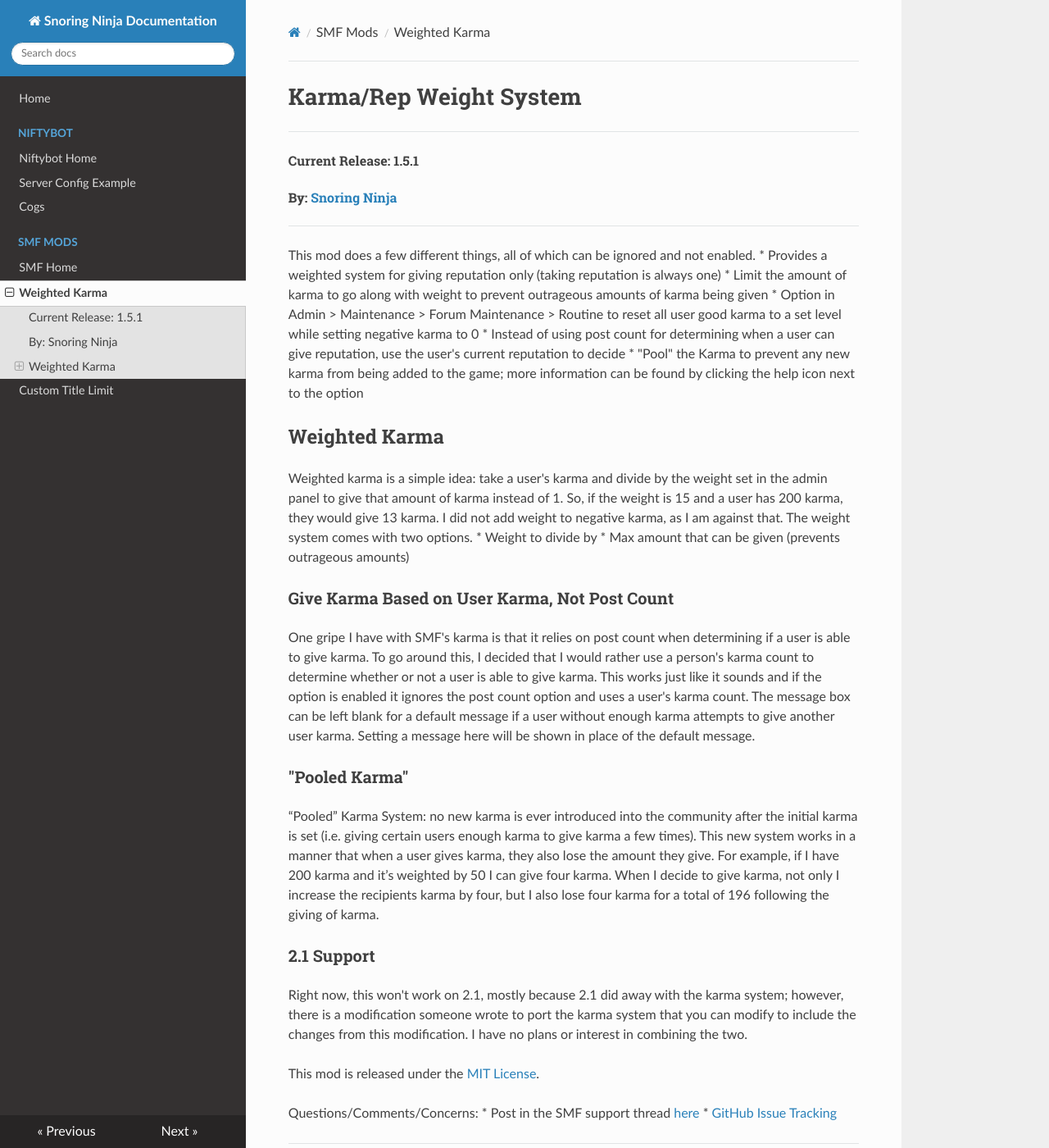
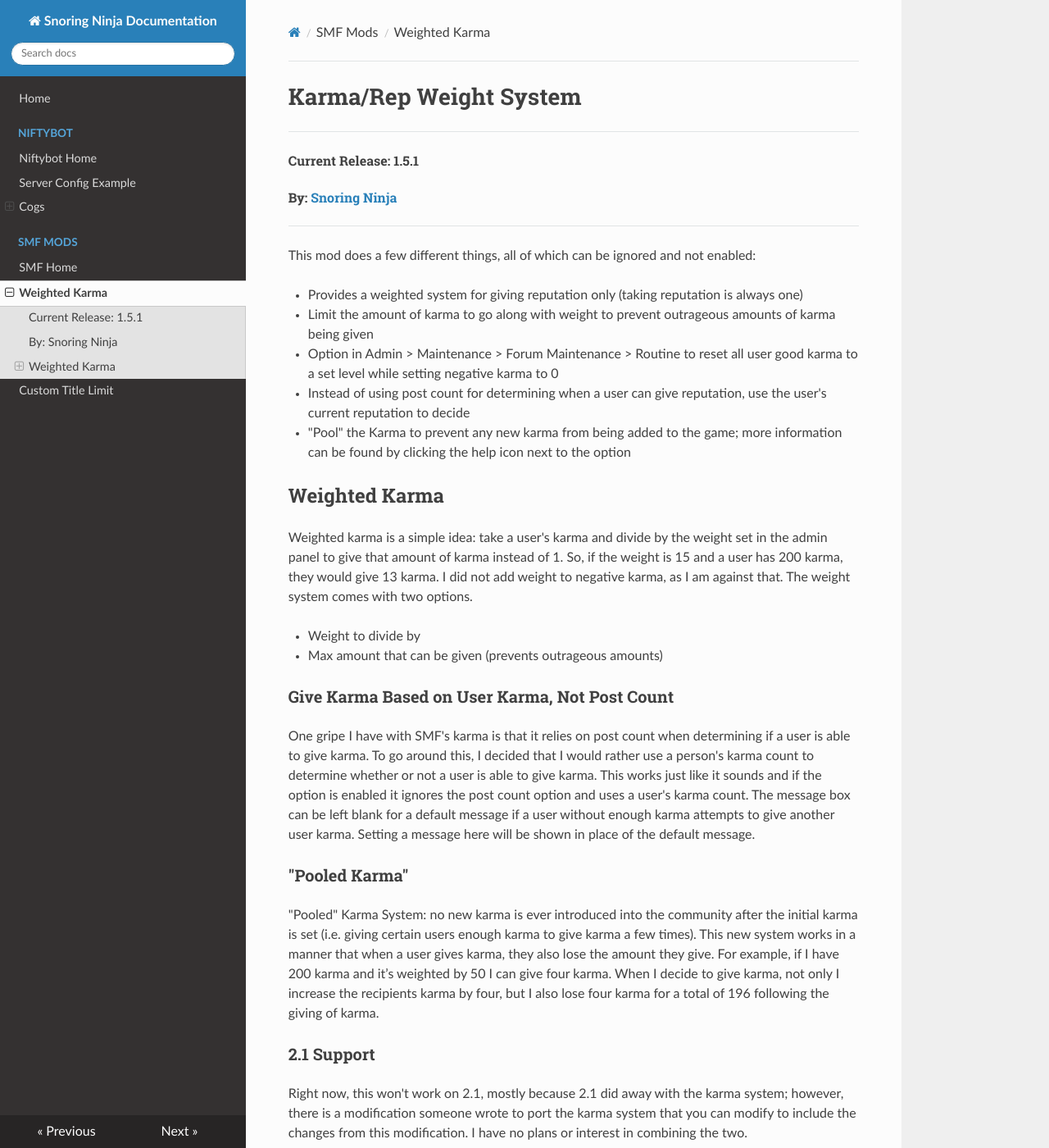
Before and after one commit to snoringninja/docs, an MkDocs documentation site: the page built from src/smf/weighted_karma.md, in a window 1280 px wide and 1400 px high. Shown: the whole window at 82% size. Built offline with MkDocs 1.6.1, drawn with Linux system fonts in a browser that asks for light colours; nearby versions of some CDN libraries; some of the changed text lies outside the part shown.

Commit message:
Rebuild.

```diff
--- a/mkdocs.yml
+++ b/mkdocs.yml
@@ -1,17 +1,21 @@
 site_name: Snoring Ninja Documentation
-docs_dir: src/
-site_dir: docs/
+docs_dir: src
+site_dir: docs
 nav:
-    - Home: 'index'
+    - Home: 'index.md'
     - Niftybot:
-        - 'Niftybot Home': 'niftybot'
+        - 'Niftybot Home': 'niftybot/index.md'
         - 'Server Config Example': 'niftybot/server_config_example.md'
-        - 'Cogs': 'niftybot/cogs/index.md'
+        - Cogs:
+            - 'Cogs Home': 'niftybot/cogs/index.md'
+            - 'Logout': 'niftybot/cogs/logout.md'
+            - 'Role Assignment': 'niftybot/cogs/role_assignment.md'
     - SMF Mods:
-        - 'SMF Home': 'smf'
+        - 'SMF Home': 'smf/index.md'
         - 'Weighted Karma': 'smf/weighted_karma.md'
         - 'Custom Title Limit': 'smf/custom_title_limits.md'
 theme: readthedocs
 markdown_extensions:
-  - admonition
   - def_list
+  - pymdownx.tasklist:
+      custom_checkbox: true
--- a/src/smf/weighted_karma.md
+++ b/src/smf/weighted_karma.md
@@ -3,17 +3,20 @@ Karma/Rep Weight System
 ---
 ###### Current Release: 1.5.1
 ###### By: [Snoring Ninja](https://snoring.ninja)
+
 ---
 
-This mod does a few different things, all of which can be ignored and not enabled.
-* Provides a weighted system for giving reputation only (taking reputation is always one)
-* Limit the amount of karma to go along with weight to prevent outrageous amounts of karma being given
-* Option in Admin > Maintenance > Forum Maintenance > Routine to reset all user good karma to a set level while setting negative karma to 0
-* Instead of using post count for determining when a user can give reputation, use the user's current reputation to decide
-* "Pool" the Karma to prevent any new karma from being added to the game; more information can be found by clicking the help icon next to the option
+This mod does a few different things, all of which can be ignored and not enabled:
+
+- Provides a weighted system for giving reputation only (taking reputation is always one)
+- Limit the amount of karma to go along with weight to prevent outrageous amounts of karma being given
+- Option in Admin > Maintenance > Forum Maintenance > Routine to reset all user good karma to a set level while setting negative karma to 0
+- Instead of using post count for determining when a user can give reputation, use the user's current reputation to decide
+- "Pool" the Karma to prevent any new karma from being added to the game; more information can be found by clicking the help icon next to the option
 
 ## Weighted Karma
 Weighted karma is a simple idea: take a user's karma and divide by the weight set in the admin panel to give that amount of karma instead of 1. So, if the weight is 15 and a user has 200 karma, they would give 13 karma.  I did not add weight to negative karma, as I am against that.  The weight system comes with two options.
+
 * Weight to divide by
 * Max amount that can be given (prevents outrageous amounts)
 
@@ -21,7 +24,7 @@ Weighted karma is a simple idea: take a user's karma and divide by the weight se
 One gripe I have with SMF's karma is that it relies on post count when determining if a user is able to give karma.  To go around this, I decided that I would rather use a person's karma count to determine whether or not a user is able to give karma.  This works just like it sounds and if the option is enabled it ignores the post count option and uses a user's karma count. The message box can be left blank for a default message if a user without enough karma attempts to give another user karma.  Setting a message here will be shown in place of the default message.
 
 ### "Pooled Karma"
-“Pooled” Karma System: no new karma is ever introduced into the community after the initial karma is set (i.e. giving certain users enough karma to give karma a few times). This new system works in a manner that when a user gives karma, they also lose the amount they give. For example, if I have 200 karma and it’s weighted by 50 I can give four karma. When I decide to give karma, not only I increase the recipients karma by four, but I also lose four karma for a total of 196 following the giving of karma.
+"Pooled" Karma System: no new karma is ever introduced into the community after the initial karma is set (i.e. giving certain users enough karma to give karma a few times). This new system works in a manner that when a user gives karma, they also lose the amount they give. For example, if I have 200 karma and it’s weighted by 50 I can give four karma. When I decide to give karma, not only I increase the recipients karma by four, but I also lose four karma for a total of 196 following the giving of karma.
 
 ### 2.1 Support
 Right now, this won't work on 2.1, mostly because 2.1 did away with the karma system; however, there is a modification someone wrote to port the karma system that you can modify to include the changes from this modification.  I have no plans or interest in combining the two.
@@ -29,6 +32,7 @@ Right now, this won't work on 2.1, mostly because 2.1 did away with the karma sy
 This mod is released under the [MIT License](https://opensource.org/licenses/MIT).
 
 Questions/Comments/Concerns:
+
 * Post in the SMF support thread [here](https://www.simplemachines.org/community/index.php?topic=527025.0)
 * [GitHub Issue Tracking  ](https://github.com/snoringninja/smf-weighted-karma/issues)
 
```
